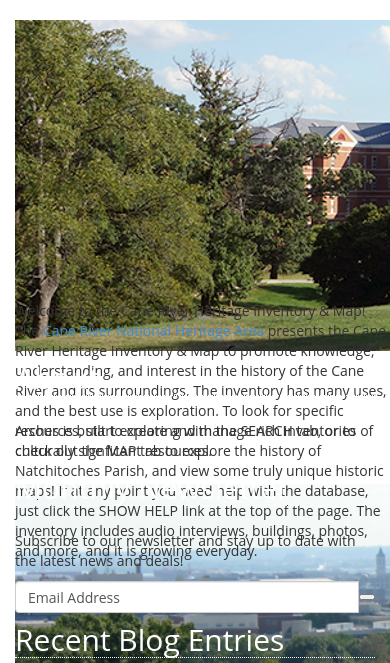
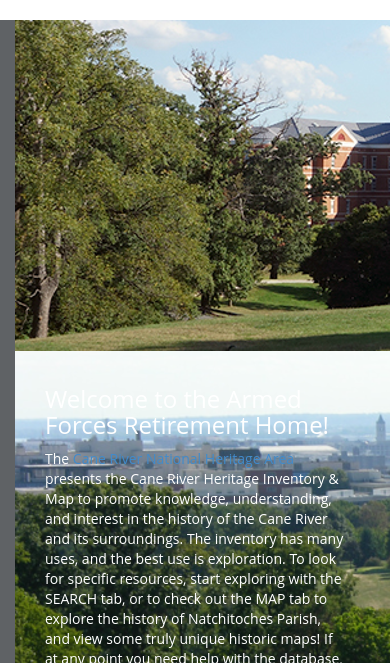
Before and after one commit to legiongis/afrh, a Django app: template afrh/templates/index.htm in a window 390 px wide; the page is wider, and only the part inside the window is pictured. Shown: the part 130-793 px from the top of that part. Run offline with Django 3.2, Linux system fonts and the light colour scheme; the template is opened without the code that fills it, so the values that code supplies are empty; some libraries are stand-ins or nearby versions; grey boxes are pictures that could not be loaded.

Commit message:
general work...

```diff
--- a/afrh/media/css/package.css
+++ b/afrh/media/css/package.css
@@ -530,3 +530,19 @@ dl.score-table dd{
     font-size: 18px;
     margin-left: 5px;
 }
+
+/* index rules */
+.index-purchase {
+    background: #5F6265;
+    padding: 0px !important;
+}
+
+.footer {
+    color: #dadada;
+    background: #5F6265;
+    padding: 20px 0 30px;
+}
+
+.ls-bottom-slidebuttons {
+    margin-top: -50px !important;
+}
--- a/afrh/templates/index.htm
+++ b/afrh/templates/index.htm
@@ -24,13 +24,17 @@ along with this program. If not, see <http://www.gnu.org/licenses/>.
 {% endblock css %}
 
 {% block content %}
-<div class="purchase index_purchase">
+<div class="purchase index-purchase">
     <div class="container">
 
 <!--=== Slider ===-->
-        <div class="layer_slider">
+
+
+
+        <div class="layer_slider" style="z-index:0">
             <div id="layerslider-container-fw">
                 <div id="layerslider" style="width: 100%; height: 331px; margin: 0px auto; ">
+
 
                     <div class="ls-layer" style="">
 
@@ -39,12 +43,12 @@ along with this program. If not, see <http://www.gnu.org/licenses/>.
 
                         <!-- Text -->
                         <span class="ls-s-1" style="line-height: 42px; font-size:22px; font-weight: 200; color:#fff; top:100px; left: 10px; slidedirection: top; slideoutdirection: bottom; durationin: 0; durationout: 3500;">
-                        Cane River is...
+                        <!-- insert text here -->
                         </span>
 
                         <!-- Text -->
                         <span class="ls-s-1" style="line-height: 42px; font-size:42px; font-weight: 200; color:#fff; top:140px; left: 10px; slidedirection: top; slideoutdirection: bottom; durationin: 0; durationout: 3500;">
-                        Historic Plantations and Homesteads
+                        <!-- insert text here -->
                         </span>
 
                         <!-- Photo Credit -->
@@ -60,12 +64,12 @@ along with this program. If not, see <http://www.gnu.org/licenses/>.
 
                         <!-- Text -->
                         <span class="ls-s-1" style="line-height: 42px; font-size:22px; font-weight: 200; color:#fff; top:100px; left: 10px; slidedirection: top; slideoutdirection: bottom; durationin: 0; durationout: 3500;">
-                        Cane River is...
+                        <!-- insert text here -->
                         </span>
 
                         <!-- Text -->
                         <span class="ls-s-1" style="line-height: 42px; font-size:42px; font-weight: 200; color:#fff; top:140px; left: 10px; slidedirection: top; slideoutdirection: bottom; durationin: 0; durationout: 3500;">
-                        Historic Plantations and Homesteads
+                        <!-- insert text here -->
                         </span>
 
                         <!-- Photo Credit -->
@@ -81,12 +85,12 @@ along with this program. If not, see <http://www.gnu.org/licenses/>.
 
                         <!-- Text -->
                         <span class="ls-s-1" style="line-height: 42px; font-size:22px; font-weight: 200; color:#fff; top:100px; left: 10px; slidedirection: top; slideoutdirection: bottom; durationin: 0; durationout: 3500;">
-                        Cane River is...
+                        <!-- insert text here -->
                         </span>
 
                         <!-- Text -->
                         <span class="ls-s-1" style="line-height: 42px; font-size:42px; font-weight: 200; color:#fff; top:140px; left: 10px; slidedirection: top; slideoutdirection: bottom; durationin: 0; durationout: 3500;">
-                        Historic Plantations and Homesteads
+                        <!-- insert text here -->
                         </span>
 
                         <!-- Photo Credit -->
@@ -102,12 +106,12 @@ along with this program. If not, see <http://www.gnu.org/licenses/>.
 
                         <!-- Text -->
                         <span class="ls-s-1" style="line-height: 42px; font-size:22px; font-weight: 200; color:#fff; top:100px; left: 10px; slidedirection: top; slideoutdirection: bottom; durationin: 0; durationout: 3500;">
-                        Cane River is...
+                        <!-- insert text here -->
                         </span>
 
                         <!-- Text -->
                         <span class="ls-s-1" style="line-height: 42px; font-size:42px; font-weight: 200; color:#fff; top:140px; left: 10px; slidedirection: top; slideoutdirection: bottom; durationin: 0; durationout: 3500;">
-                        Historic Plantations and Homesteads
+                        <!-- insert text here -->
                         </span>
 
                         <!-- Photo Credit -->
@@ -123,12 +127,12 @@ along with this program. If not, see <http://www.gnu.org/licenses/>.
 
                         <!-- Text -->
                         <span class="ls-s-1" style="line-height: 42px; font-size:22px; font-weight: 200; color:#fff; top:100px; left: 10px; slidedirection: top; slideoutdirection: bottom; durationin: 0; durationout: 3500;">
-                        Cane River is...
+                        <!-- insert text here -->
                         </span>
 
                         <!-- Text -->
                         <span class="ls-s-1" style="line-height: 42px; font-size:42px; font-weight: 200; color:#fff; top:140px; left: 10px; slidedirection: top; slideoutdirection: bottom; durationin: 0; durationout: 3500;">
-                        Historic Plantations and Homesteads
+                        <!-- insert text here -->
                         </span>
 
                         <!-- Photo Credit -->
@@ -139,16 +143,18 @@ along with this program. If not, see <http://www.gnu.org/licenses/>.
                 </div>
             </div>
         </div>
+
 <!--=== End Slider ===-->
 
 
 <!--=== HIP Title Block ===-->
-        <div class="row" style="padding-top: 20px; position: absolute; margin-top: -70px;">
-            <div class="col-md-12 animated fadeInLeft" style="float:left;">
-                <span>Welcome to the Cane River Heritage Inventory & Map!</span>
-                <p>The <a href="http://www.canerivernha.org" target="_blank">Cane River National Heritage Area</a> presents the Cane River Heritage Inventory & Map to promote knowledge, understanding, and interest in the history of the Cane River and its surroundings. The inventory has many uses, and the best use is exploration. To look for specific resources, start exploring with the SEARCH tab, or to check out the MAP tab to explore the history of Natchitoches Parish, and view some truly unique historic maps!  If at any point you need help with the database, just click the SHOW HELP link at the top of the page. The inventory includes audio interviews, buildings, photos, and more, and it is growing everyday.</p>
+        <div class="row" style="background: rgba(255,255,255,.3); margin: 0px; padding: 15px; text-align: left; border-bottom-left-radius: 3px; border-bottom-right-radius: 3px;">
+            <div class="col-md-12 animated fadeInLeft" style="color: white;">
+                <h3 class="">Welcome to the Armed Forces Retirement Home!</h3>
+                <p style="color:white;">The <a href="http://www.canerivernha.org" target="_blank">Cane River National Heritage Area</a> presents the Cane River Heritage Inventory & Map to promote knowledge, understanding, and interest in the history of the Cane River and its surroundings. The inventory has many uses, and the best use is exploration. To look for specific resources, start exploring with the SEARCH tab, or to check out the MAP tab to explore the history of Natchitoches Parish, and view some truly unique historic maps!  If at any point you need help with the database, just click the SHOW HELP link at the top of the page. The inventory includes audio interviews, buildings, photos, and more, and it is growing everyday.</p>
             </div>
         </div>
+
     </div>
 </div><!--/row-->
 <!-- End Content Part -->
--- a/afrh/templates/newmap.htm
+++ b/afrh/templates/newmap.htm
@@ -21,7 +21,7 @@ along with this program. If not, see <http://www.gnu.org/licenses/>.
 {% block content %}
 
 <!-- Disclaimer Modal -->
-{% include 'historic-map-disclaimer-modal.htm' %}
+{% include 'map/historic-map-disclaimer-modal.htm' %}
 <!-- End Disclaimer Modal -->
 <div class="purchase">
 <div class="container">
--- a/afrh/templates/views/forms/location.htm
+++ b/afrh/templates/views/forms/location.htm
@@ -3,7 +3,7 @@
 
 {% block form_content %}
 
-{% include 'historic-map-disclaimer-modal.htm' %}
+{% include 'map/historic-map-disclaimer-modal.htm' %}
 
 <div class="form-full-content">
     {% if resourcetypeid != 'ACTOR.E39' %}
```
Also changed, not shown: afrh/media/js/map/layer-model.js (added, +20 -0 lines), afrh/media/img/slideshow/historic1_resize.png (added), afrh/media/img/slideshow/historic2_resize.png (added), 1 other file.
